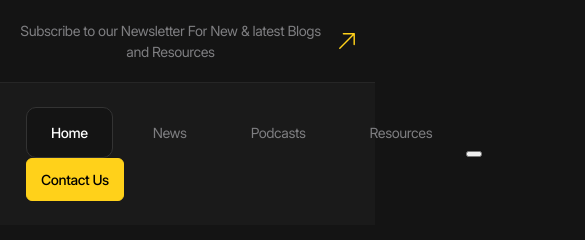
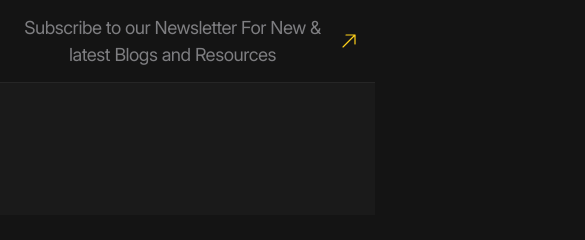
Before and after one commit to chig-ll/future-tech, a website: page index.html in a window 390 px wide. Shown: the top 240 px of the page, 585 px wide, since content can reach past the window. Drawn offline with Linux system fonts and the light colour scheme.

Commit message:
start header
//1.47

```diff
--- a/index.html
+++ b/index.html
@@ -55,7 +55,7 @@
 					</a>
 				</div>
 				<button
-				    class="header__burger-button burger-button visible-mobile"
+				    class="header__burger-button burger-button is-active visible-mobile"
 				    type="button"
 				    aria-label="Open menu"
 				    title="Open menu"
--- a/styles/_globals.scss
+++ b/styles/_globals.scss
@@ -1,7 +1,7 @@
 @use 'helpers' as *;
 
 body {
-	@include fluid-text(18, 14);
+	font-size: 1rem;
 
 	font-family: var(--font-family-base);
 	letter-spacing: -0.03em;
--- a/styles/blocks/_burger-button.scss
+++ b/styles/blocks/_burger-button.scss
@@ -0,0 +1,46 @@
+@use '../helpers' as *;
+
+.burger-button {
+	@include square(rem(34));
+
+	display: inline-flex;
+	flex-direction: column;
+	justify-content: space-between;
+	padding: rem(8.5) rem(4.25);
+	color: var(--color-white);
+	background-color: transparent;
+	border: none;
+
+	@include hover {
+		color: var(--color-accent);
+	}
+
+	&.is-active {
+		.burger-button__line {
+			&:first-child {
+				rotate: 45deg;
+				transform-origin: 0;
+				translate: 0.25em -0.1em;
+			}
+			&:nth-child(2) {
+				rotate: -45deg;
+			}
+			&:last-child {
+				width: 0;
+			}
+		}
+	}
+
+	&__line {
+		width: 100%;
+		height: rem(2);
+		border-radius: rem(1);
+		background-color: currentColor;
+		transition-duration: var(--transition-duration);
+
+		&:last-child {
+			width: 55%;
+			align-self: end;
+		}
+	}
+}
--- a/styles/blocks/_header.scss
+++ b/styles/blocks/_header.scss
@@ -2,9 +2,14 @@
 
 .header {
 	&__promo {
+		font-size: rem(18);
 		padding-block: rem(20);
 		text-align: center;
 		border-bottom: var(--border);
+
+		@include mobile {
+			padding-block: rem(14);
+		}
 	}
 
 	&__body {
@@ -17,11 +22,23 @@
 			align-items: center;
 			column-gap: rem(10);
 		}
+
+		@include mobile {
+			padding-block: rem(20);
+		}
 	}
 
 	&__overlay {
 		@include mobile-above {
 			display: contents;
+		}
+
+		@include mobile {
+			&:not(.is-active) {
+				@include hide;
+
+				translate: 100%;
+			}
 		}
 	}
 
@@ -30,11 +47,20 @@
 			display: flex;
 			align-items: center;
 			column-gap: rem(16);
+
+			@include tablet {
+				column-gap: rem(6);
+			}
 		}
 
 		&-link {
+			font-size: rem(18);
 			padding: rem(14) rem(24);
 			color: var(--color-gray);
+
+			@include laptop {
+				padding: rem(10) rem(18);
+			}
 
 			&.is-active {
 				color: var(--color-white);
--- a/styles/blocks/_icon.scss
+++ b/styles/blocks/_icon.scss
@@ -15,6 +15,10 @@
 		background-position: center;
 		background-size: contain;
 		background-repeat: no-repeat;
+
+		@include laptop {
+			--size: #{rem(20)};
+		}
 	}
 
 	&--yellow-arrow {
--- a/styles/helpers/_functions.scss
+++ b/styles/helpers/_functions.scss
@@ -9,8 +9,8 @@
 }
 
 @function fluid($max: 100, $min: 10) {
-	$maxViewportWidth: 1920;
-	$minViewportWidth: 390;
+	$maxViewportWidth: 1600;
+	$minViewportWidth: 372;
 
 	$maxSize: math.div($max, 16);
 	$minSize: math.div($min, 16);
```
Also changed, not shown: styles/main.css, 1 other file.
